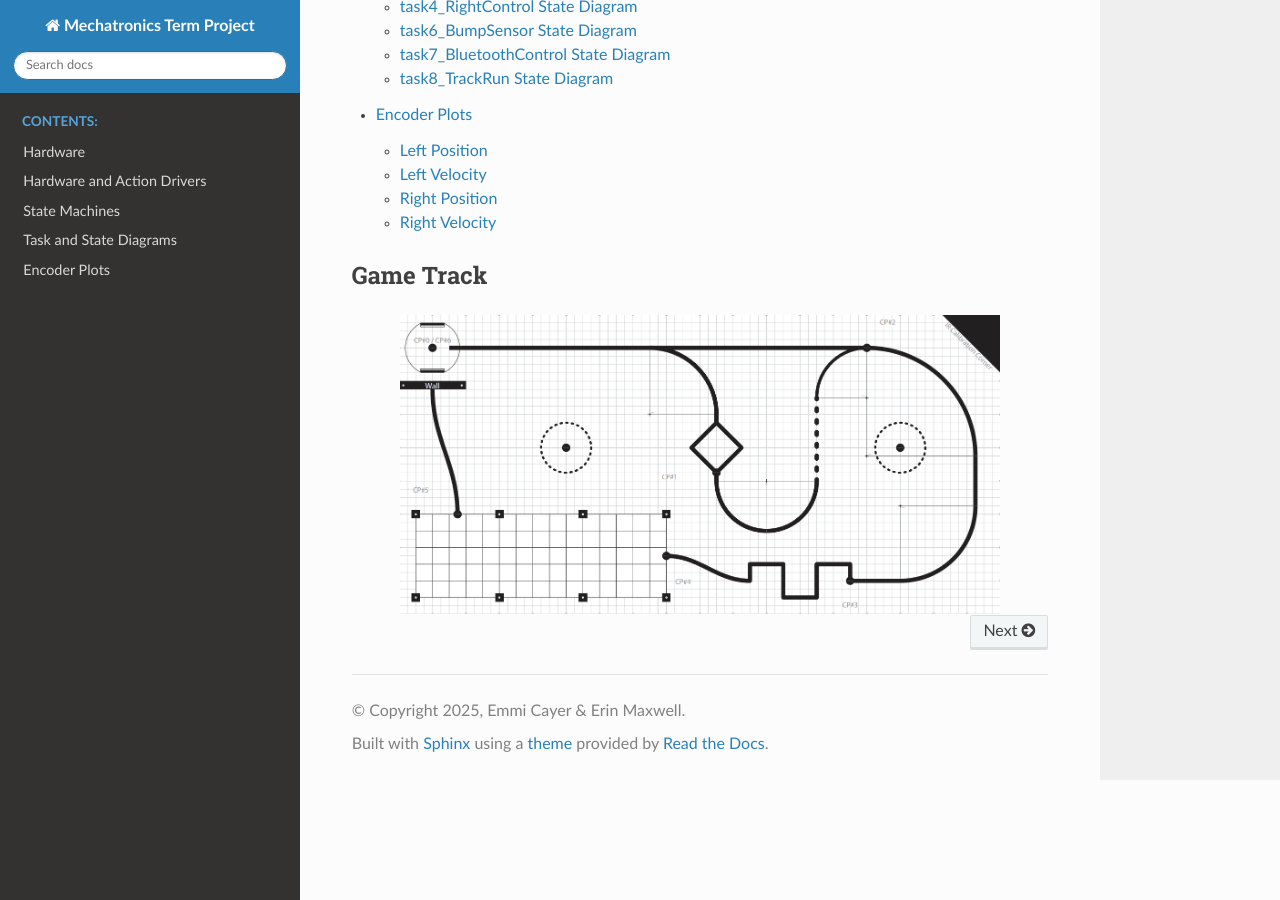
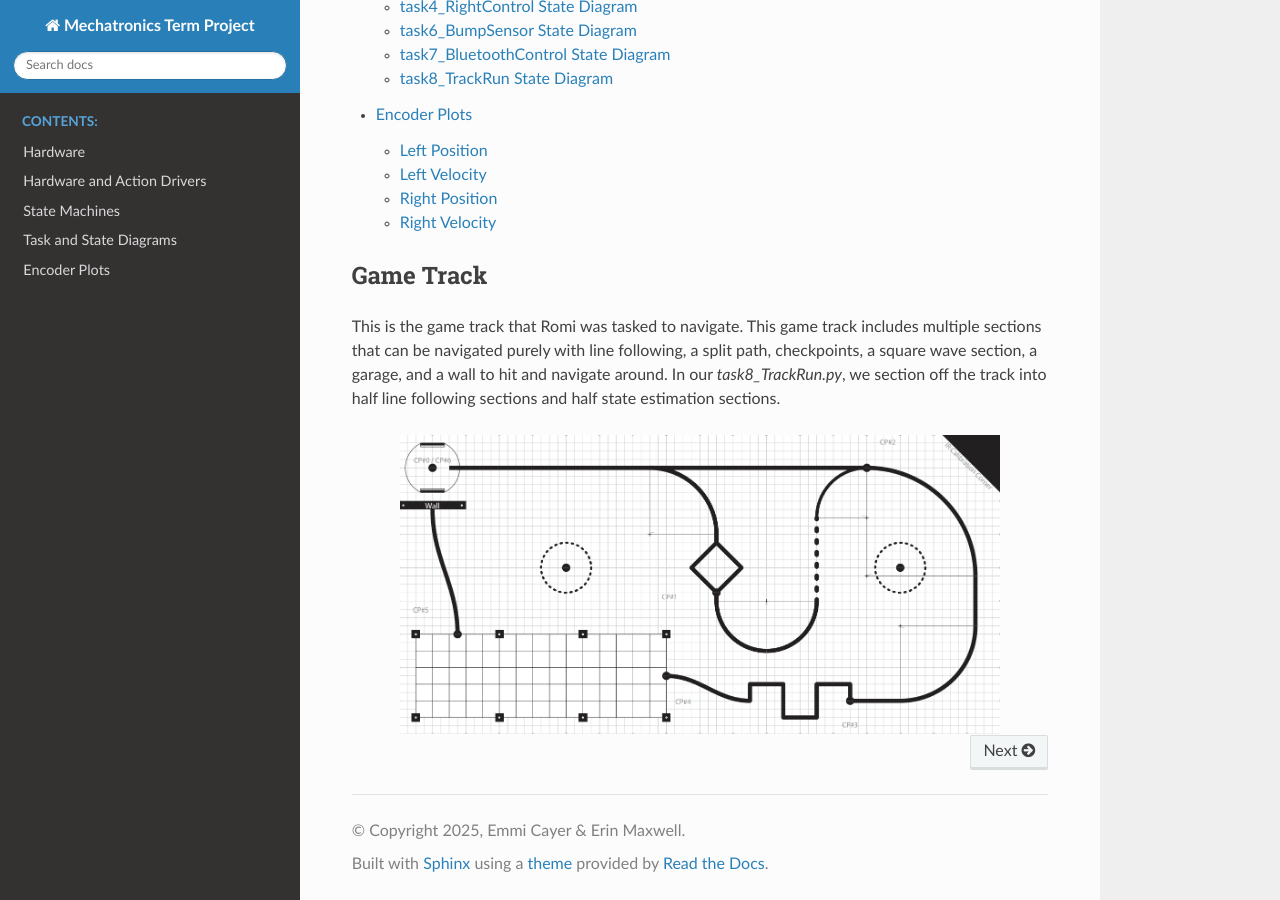
Before and after one commit to emmicayer/Mechatronics-Repository, a Sphinx documentation site: the page built from docs/index.rst, in a window 1280 px wide and 900 px high, scrolled down 969 px. Built offline with Sphinx 7.4.7 and the Read the Docs theme 3.1.0, drawn with Linux system fonts in a browser that asks for light colours.

Commit message:
Update index.rst

```diff
--- a/docs/index.rst
+++ b/docs/index.rst
@@ -23,6 +23,9 @@ This homepage outlines the hardware, drivers, state machine, and relevent diagra
 
 Game Track
 ----
+
+This is the game track that Romi was tasked to navigate. This game track includes multiple sections that can be navigated purely with line following, a split path, checkpoints, a square wave section, a garage, and a wall to hit and navigate around. In our `task8_TrackRun.py`, we section off the track into half line following sections and half state estimation sections.
+
 .. figure:: images/gametrack.png
    :align: center
    :height: 300px
```
